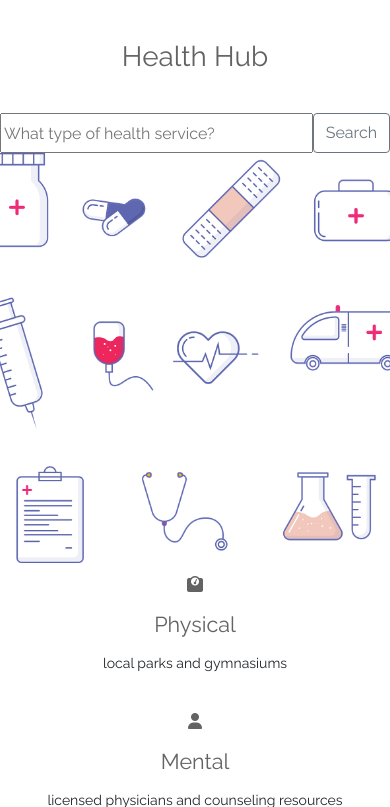
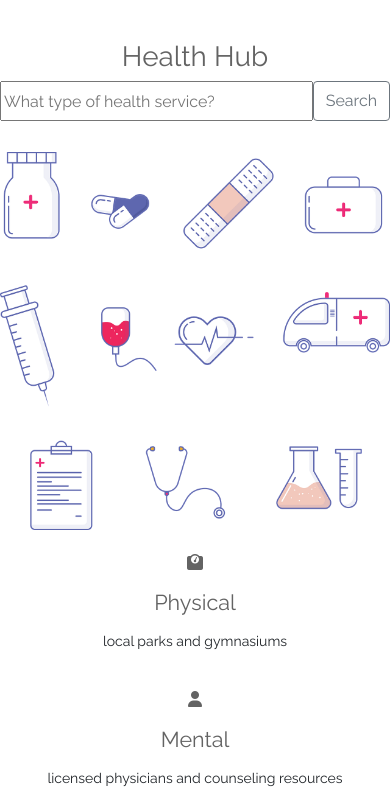
Before and after one commit to senseofsteph/healthhub, a Flask app: page / in a window 390 px wide. Shown: the top 807 px of the page. Run offline with Flask 2, Linux system fonts and the light colour scheme; some libraries are stand-ins or nearby versions.

Commit message:
Resize background image to be responsive

```diff
--- a/static/css/base.css
+++ b/static/css/base.css
@@ -1,18 +1,20 @@
 /* Styling for Base HTML */
 
 .background {
-  height: 410px;
-  width: 100%;
   background-image: url(../img/medical-gdb4a9dbb6_1280.png);
   background-position: center;
   background-repeat: no-repeat;
-  background-size: cover;
+  /* background-size: cover; */
+  background-size: contain;
+  height: 400px;
+  width: 100%;
 }
 
 /* SEARCH BAR */
 .searchbar {
   display: flex;
   justify-content: center;
+  padding-bottom: 20px;
 }
 
 .searchbar input {
@@ -45,7 +47,7 @@
 h1 {
   text-align: center;
   color: #636363;
-  margin: 40px
+  padding-top: 40px;
 }
 
 body {
```
